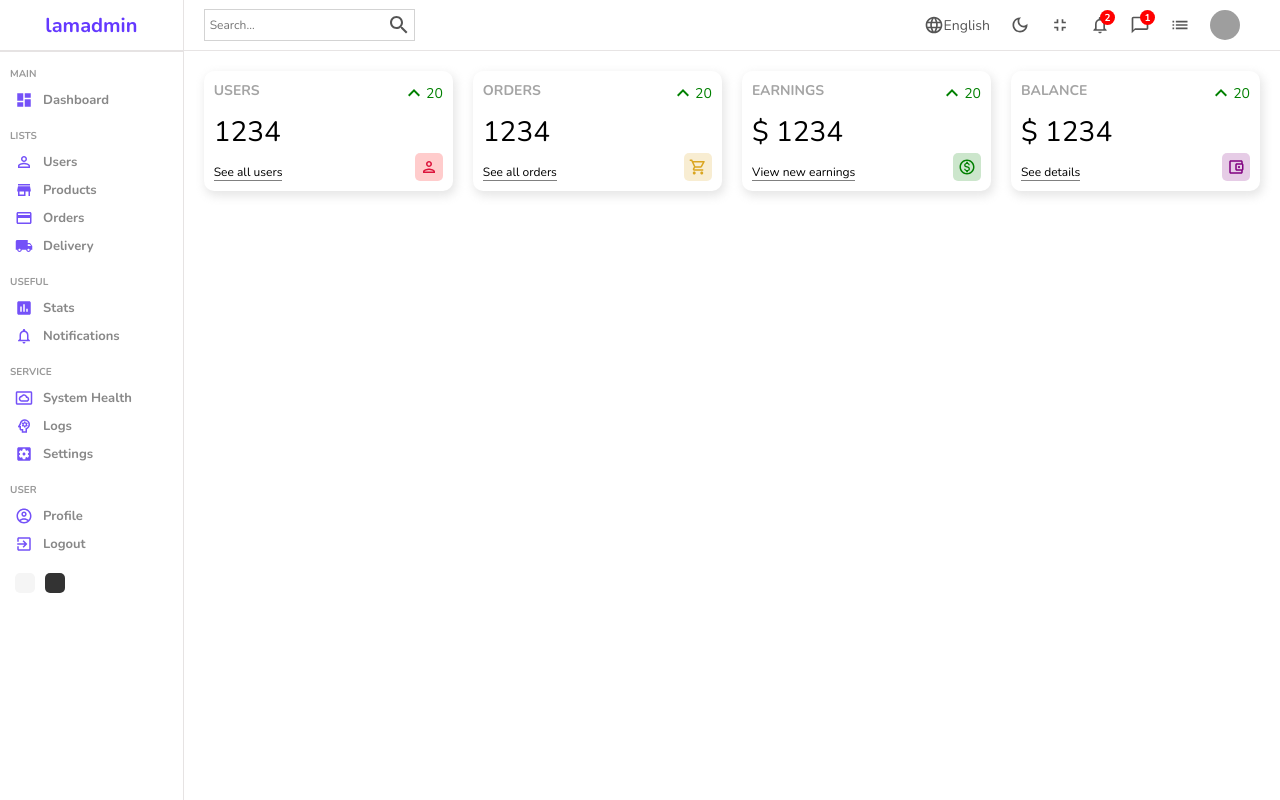
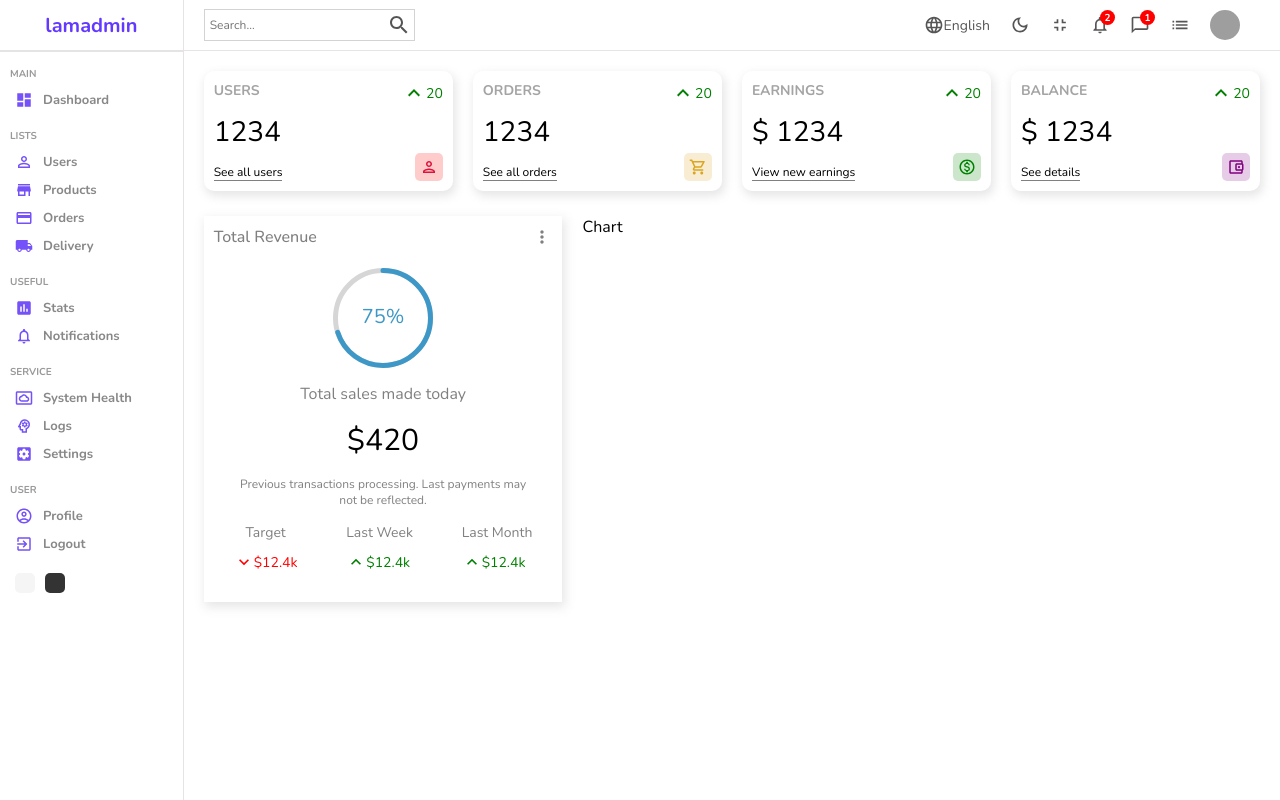
Before and after one commit to devavaz/admin-dashboard, a React (Vite) app: page / in a window 1280 px wide. Built offline with nearby package versions, Linux system fonts and the light colour scheme; grey boxes are pictures that could not be loaded.

Commit message:
Added Featured com with 3rd party react-circular-progressbar

```diff
--- a/package.json
+++ b/package.json
@@ -15,6 +15,7 @@
     "@mui/icons-material": "^5.15.12",
     "@mui/material": "^5.15.12",
     "react": "^18.2.0",
+    "react-circular-progressbar": "^2.1.0",
     "react-dom": "^18.2.0",
     "react-router-dom": "^6.22.3",
     "sass": "^1.71.1"
--- /dev/null
+++ b/src/components/chart/Chart.jsx
@@ -0,0 +1,9 @@
+import "./chart.scss"
+
+const Chart = () => {
+  return (
+    <div className="chart">Chart</div>
+  )
+}
+
+export default Chart
--- /dev/null
+++ b/src/components/chart/chart.scss
@@ -0,0 +1,4 @@
+.chart {
+    flex: 4;
+
+}
--- /dev/null
+++ b/src/components/featured/Featured.jsx
@@ -0,0 +1,59 @@
+import "./featured.scss";
+import {
+  KeyboardArrowDown,
+  KeyboardArrowUpOutlined,
+  MoreVert,
+} from "@mui/icons-material";
+import { CircularProgressbar } from "react-circular-progressbar";
+import "react-circular-progressbar/dist/styles.css";
+
+const Featured = () => {
+  return (
+    <div className="featured">
+      <div className="top">
+        <h1 className="title">Total Revenue</h1>
+        <MoreVert className="icon" fontSize="small" />
+      </div>
+
+      <div className="bottom">
+        <div className="featuredChart">
+          <CircularProgressbar value={70} text={`${75}%`} strokeWidth={5} />
+        </div>
+
+        <p className="title">Total sales made today</p>
+        <p className="amount">$420</p>
+        <p className="desc">
+          Previous transactions processing. Last payments may not be reflected.
+        </p>
+
+        <div className="summary">
+          <div className="item">
+            <div className="itemTitle">Target</div>
+            <div className="itemResult negative">
+              <KeyboardArrowDown fontSize="small" />
+              <div className="resultAmount ">$12.4k</div>
+            </div>
+          </div>
+
+          <div className="item">
+            <div className="itemTitle">Last Week</div>
+            <div className="itemResult positive">
+              <KeyboardArrowUpOutlined fontSize="small" />
+              <div className="resultAmount ">$12.4k</div>
+            </div>
+          </div>
+
+          <div className="item">
+            <div className="itemTitle">Last Month</div>
+            <div className="itemResult positive">
+              <KeyboardArrowUpOutlined fontSize="small" />
+              <div className="resultAmount ">$12.4k</div>
+            </div>
+          </div>
+        </div>
+      </div>
+    </div>
+  );
+};
+
+export default Featured;
--- /dev/null
+++ b/src/components/featured/featured.scss
@@ -0,0 +1,79 @@
+.featured {
+  flex: 2;
+  -webkit-box-shadow: 2px 4px 10px 1px rgba(0, 0, 0, 0.47);
+  box-shadow: 2px 4px 10px 1px rgba(201, 201, 201, 0.47);
+  padding: 10px;
+
+  .top {
+    display: flex;
+    justify-content: space-between;
+    align-items: center;
+    color: gray;
+
+    .title {
+      font-size: 16px;
+      font-weight: 500;
+    }
+  }
+
+  .bottom {
+    padding: 20px;
+    display: flex;
+    flex-direction: column;
+    align-items: center;
+    justify-content: center;
+    gap: 15px;
+
+    .featuredChart {
+      width: 100px;
+      height: 100px;
+    }
+
+    .title {
+      font-weight: -500;
+      color: gray;
+    }
+
+    .amount {
+      font-size: 30px;
+    }
+
+    .desc {
+      font-weight: 300;
+      font-size: 12px;
+      color: gray;
+      text-align: center;
+    }
+
+    .summary {
+      width: 100%;
+      display: flex;
+      align-items: center;
+      justify-content: space-between;
+
+      .item {
+        text-align: center;
+
+        .itemTitle {
+          font-size: 14px;
+          color: gray;
+        }
+
+        .itemResult {
+          display: flex;
+          align-items: center;
+          margin-top: 10px;
+          font-size: 14px;
+
+          &.positive {
+            color: green;
+          }
+
+          &.negative {
+            color: red;
+          }
+        }
+      }
+    }
+  }
+}
--- a/src/pages/home/Home.jsx
+++ b/src/pages/home/Home.jsx
@@ -1,3 +1,5 @@
+import Chart from "../../components/chart/Chart"
+import Featured from "../../components/featured/Featured"
 import Navbar from "../../components/navbar/Navbar"
 import Siderbar from "../../components/sidebar/Siderbar"
 import Widget from "../../components/widget/Widget"
@@ -15,7 +17,10 @@
               <Widget type="order" />
               <Widget type="earnings" />
               <Widget type="balance" />
-
+            </div>
+            <div className="charts">
+          <Featured />
+          <Chart />
             </div>
         </div>
     </div>
--- a/src/pages/home/home.scss
+++ b/src/pages/home/home.scss
@@ -5,10 +5,14 @@
         flex: 6;
 
 
-        .widgets  {
+        .widgets, .charts  {
            display: flex;
            padding: 20px;
            gap: 20px;
         }
+
+       .charts {
+        padding: 5px 20px;
+       }
     }
 }
```
Also changed, not shown: 1 other file (tests, documents, lock files or other folders).
